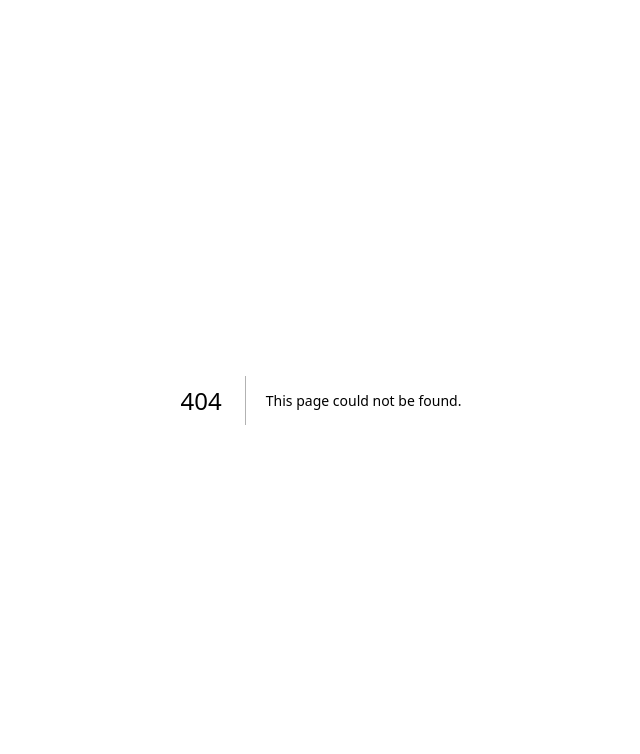
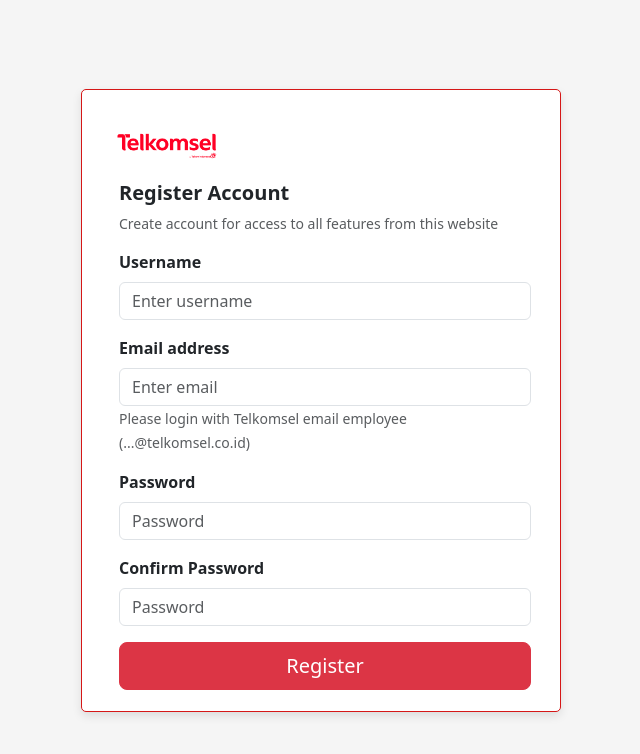
Before and after one commit to KrisnaSetia/simple-app, a Next.js app: page /auth/register in a window 1280 px wide. Before the commit this address had no page. Shown: the top 754 px of the page, without its empty margins (319-959 px from the left). Built offline with nearby package versions, Linux system fonts and the light colour scheme.

Commit message:
feat: register page

```diff
--- /dev/null
+++ b/src/pages/auth/register/index.tsx
@@ -0,0 +1,9 @@
+import Register from "@/views/Auth/Register";
+
+const RegisterPage = () => {
+    return (
+        <Register/>
+    )
+};
+
+export default RegisterPage;
--- /dev/null
+++ b/src/views/Auth/Register/Register.module.css
@@ -0,0 +1,46 @@
+.loginPage {
+    background-color: #f5f5f5;
+    min-height: 100vh;
+    display: flex;
+    align-items: center;
+    justify-content: center;
+    padding: 20px; /* Tambahkan padding untuk layar kecil */
+  }
+
+  .cardBackground {
+    background-color: #ffffff;
+    border: 0.1px solid rgb(213, 23, 23);
+    border-radius: 5px;
+    box-shadow: 0px 4px 10px rgba(0, 0, 0, 0.1);
+    padding: 5px;
+    height: auto;
+    width: 90%; /* Kurangi lebar untuk layar kecil */
+    max-width: 30rem; /* Batasi lebar maksimal */
+    margin: 0 auto;
+  }
+.logo{
+  width: 8rem;
+  height: auto;
+  display: flex;
+  margin-left: -1rem;
+}
+.customRow{
+  margin-left: 1rem;
+  margin-right:0.5rem ;
+  /* border:1px solid black; */
+}
+.colorRow{
+  /* border:1px solid black; */
+  display: flex;
+  justify-content: left;
+  align-items: left;
+}
+@media (max-width: 768px) {
+  .cardBackground {
+    padding: 15px;
+  }
+
+  .logo {
+    width: 6rem;
+  }
+}
--- /dev/null
+++ b/src/views/Auth/Register/index.tsx
@@ -0,0 +1,99 @@
+import React from "react";
+import { useState } from "react";
+import Image from "next/image";
+import Button from "react-bootstrap/Button";
+import Container from "react-bootstrap/Container";
+import Row from "react-bootstrap/Row";
+import Col from "react-bootstrap/Col";
+import styles from "./Register.module.css";
+import Card from "react-bootstrap/Card";
+import Spinner from "react-bootstrap/Spinner";
+import { useRouter } from "next/router";
+import Head from "next/head";
+import logo from "@/../public/assets/telkomsel.png";
+import Form from "react-bootstrap/Form";
+const RegisterPage = () => {
+  const { push } = useRouter();
+  const [loading, setLoading] = useState(false);
+
+  const handleClickRegister = () => {
+    setLoading(true);
+    setTimeout(() => {
+      setLoading(false);
+      push("/auth/register");
+    }, 500);
+  };
+  return (
+    <>
+      <Head>
+        <title>Register Page</title>
+        <meta name="description" content="Generated by create next app" />
+        <meta name="viewport" content="width=device-width, initial-scale=1" />
+        <link rel="icon" href="/telkomsel.svg" />
+      </Head>
+      <Container fluid className={styles.loginPage}>
+        <Card className={styles.cardBackground}>
+          <Row className={styles.customRow}>
+            <Card.Body>
+              <Row>
+                <Col className={styles.colorRow}>
+                  <Image src={logo} alt="logo" className={styles.logo} />
+                </Col>
+              </Row>
+              <Row>
+                <Card.Title style={{ fontWeight: "bold" }}>
+                  Register Account
+                </Card.Title>
+              </Row>
+              <Card.Text className="text-muted" style={{ fontSize: "14px" }}>
+                Create account for access to all features from this website
+              </Card.Text>
+              <Form>
+                <Form.Group
+                  className="mb-3"
+                  controlId="exampleForm.ControlInput1"
+                >
+                  <Form.Label style={{ fontWeight: "bold" }}>
+                    Username
+                  </Form.Label>
+                  <Form.Control type="text" placeholder="Enter username" />
+                </Form.Group>
+                <Form.Group
+                  className="mb-3"
+                  controlId="exampleForm.ControlInput1"
+                >
+                  <Form.Label style={{ fontWeight: "bold" }}>
+                    Email address
+                  </Form.Label>
+                  <Form.Control type="email" placeholder="Enter email" />
+                  <Form.Text className="text-muted">
+                    Please login with Telkomsel email employee
+                    (...@telkomsel.co.id)
+                  </Form.Text>
+                </Form.Group>
+                <Form.Group className="mb-3" controlId="formBasicPassword">
+                  <Form.Label style={{ fontWeight: "bold" }}>
+                    Password
+                  </Form.Label>
+                  <Form.Control type="password" placeholder="Password" />
+                </Form.Group>
+                <Form.Group className="mb-3" controlId="formBasicPassword">
+                  <Form.Label style={{ fontWeight: "bold" }}>
+                    Confirm Password
+                  </Form.Label>
+                  <Form.Control type="password" placeholder="Password" />
+                </Form.Group>
+              </Form>
+              <div className="d-grid gap-2">
+                <Button variant="danger" size="lg">
+                  Register
+                </Button>
+              </div>
+            </Card.Body>
+          </Row>
+        </Card>
+      </Container>
+    </>
+  );
+};
+export default RegisterPage;
```
